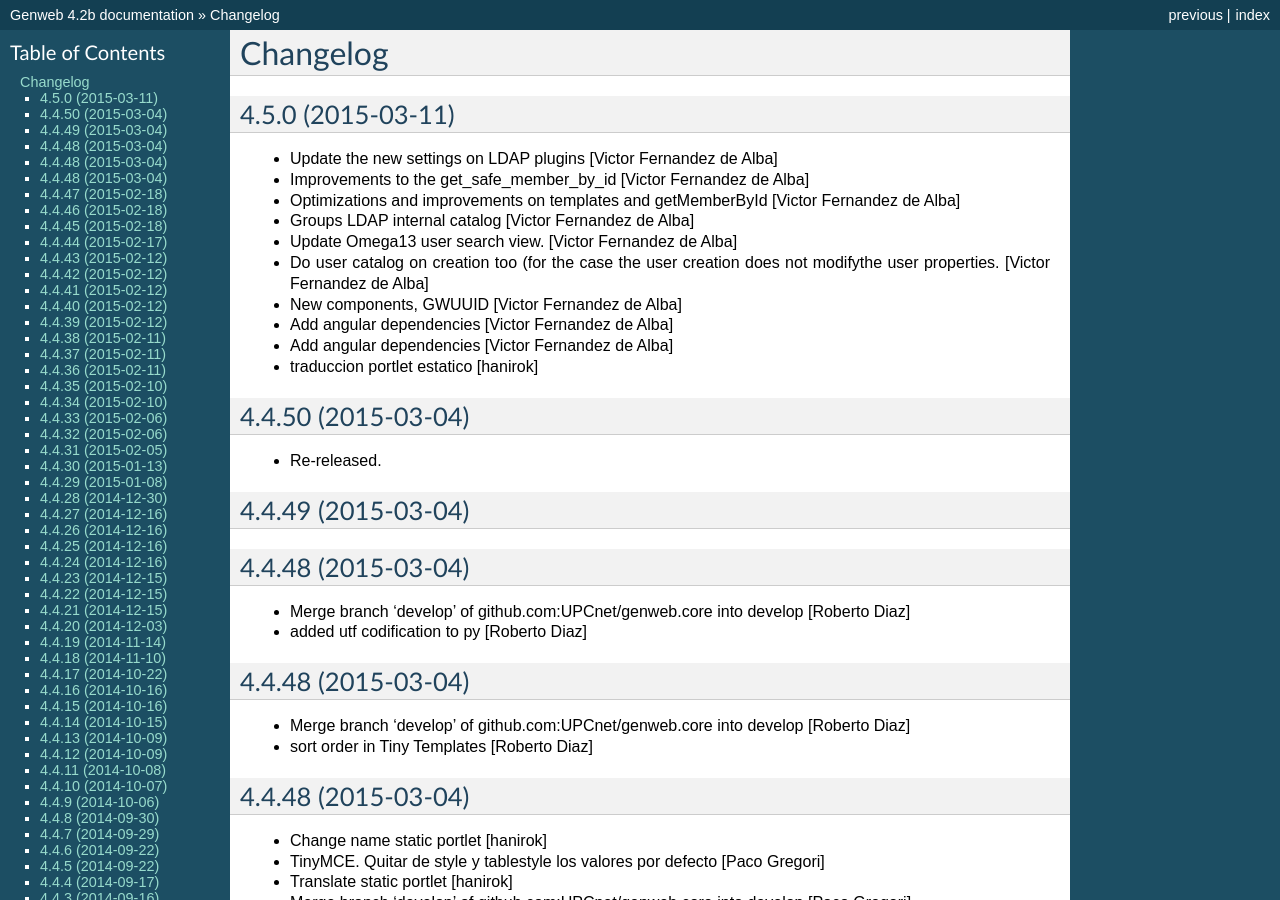
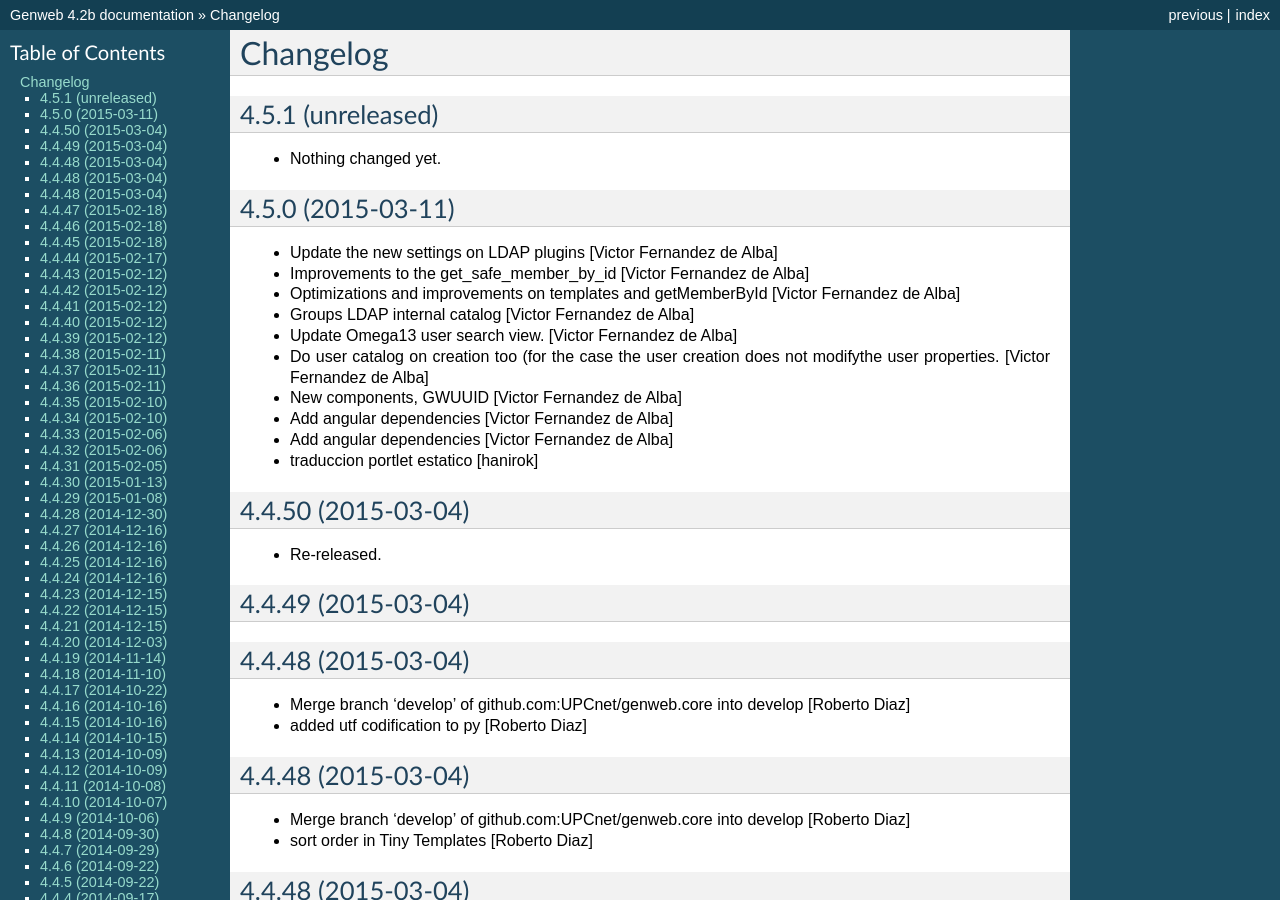
Before and after one commit to UPCnet/genweb.core, a Sphinx documentation site: the page built from docs/HISTORY.rst, in a window 1280 px wide and 900 px high. Built offline with Sphinx 7.4.7, drawn with Linux system fonts in a browser that asks for light colours.

Commit message:
Back to development: 4.5.1

```diff
--- a/docs/HISTORY.rst
+++ b/docs/HISTORY.rst
@@ -1,5 +1,11 @@
 Changelog
 =========
+
+4.5.1 (unreleased)
+------------------
+
+- Nothing changed yet.
+
 
 4.5.0 (2015-03-11)
 ------------------
--- a/setup.py
+++ b/setup.py
@@ -1,7 +1,7 @@
 from setuptools import setup, find_packages
 import os
 
-version = '4.5.0'
+version = '4.5.1.dev0'
 
 README = open("README.rst").read()
 HISTORY = open(os.path.join("docs", "HISTORY.rst")).read()
```
